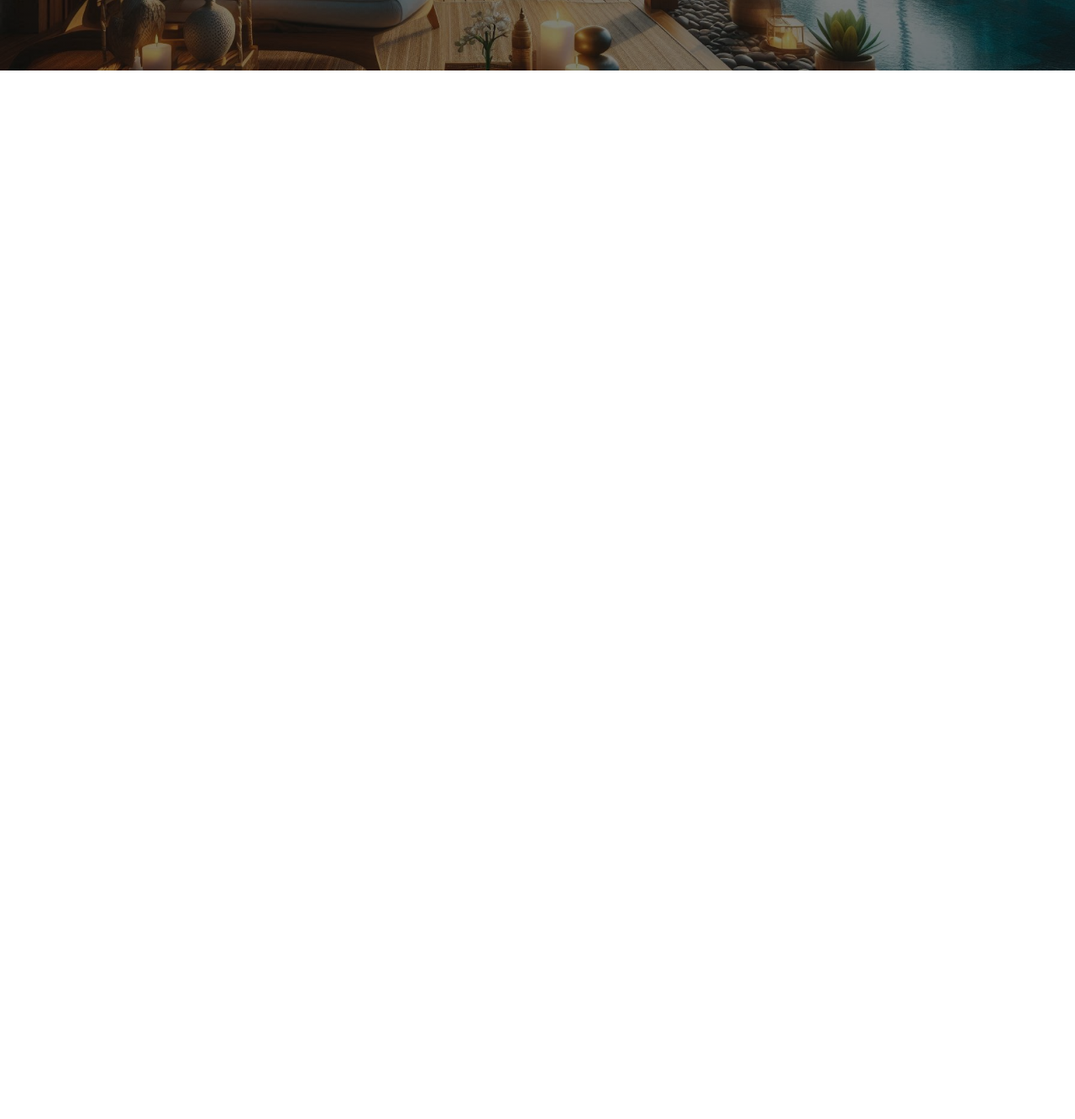
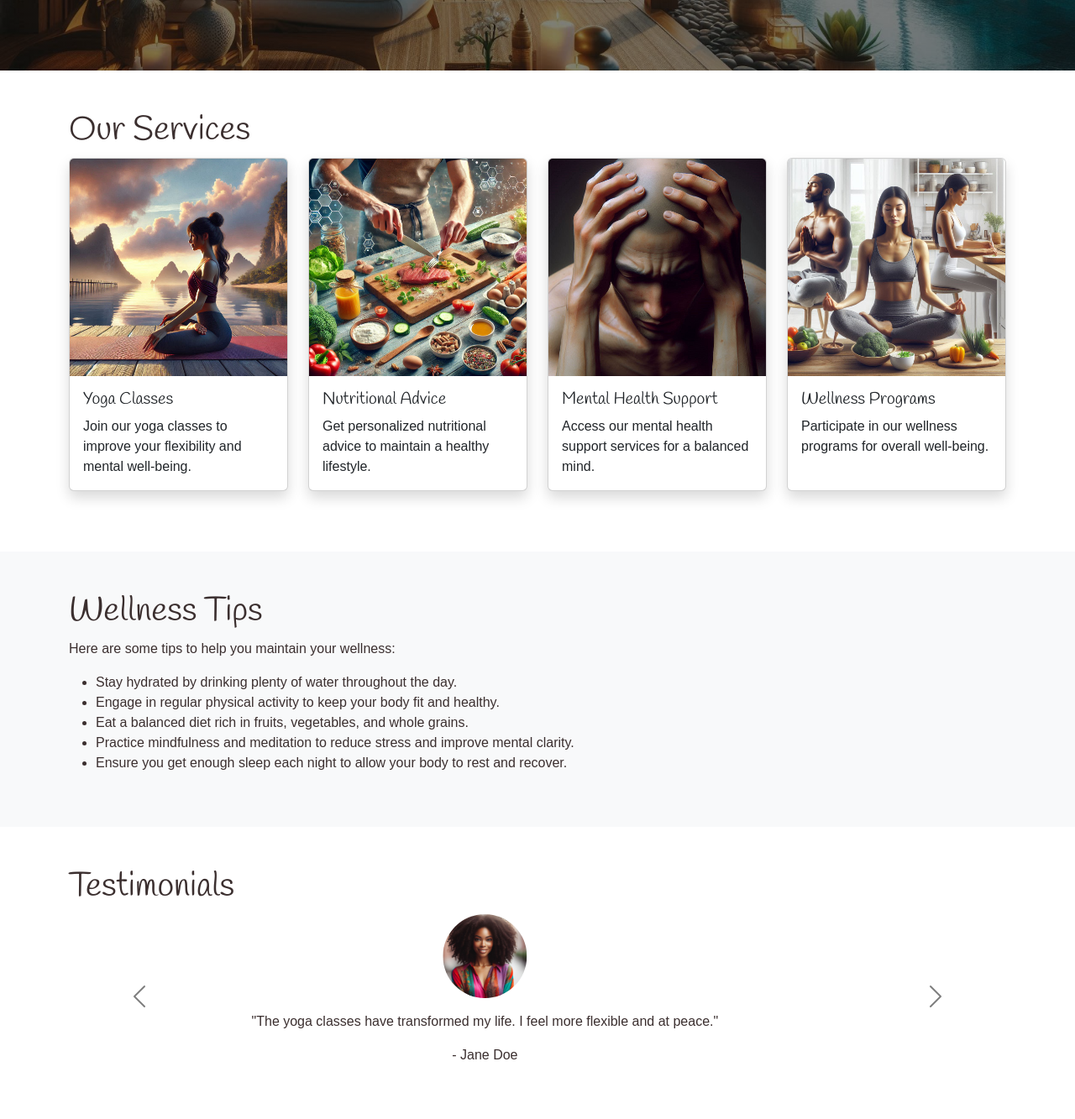
Before and after one commit to David-Coles-DC/wellness-website, a plain HTML site: page index.html in a window 1280 px wide. Shown: the part 316-1649 px from the top of the page at 84% size. Before the commit the page ends 800 px from the top, so only its background shows below. Drawn offline with nearby package versions, Linux system fonts and the light colour scheme.

Commit message:
Added images and sections for Our Services, Wellness Tips and Testimonials

```diff
--- a/assets/css/style.css
+++ b/assets/css/style.css
@@ -1,6 +1,10 @@
 body {
     font-family: Arial, Helvetica, sans-serif;
     color: #3B2F2F;
+}
+
+h1, h2, h3, h4, h5, h6 {
+    font-family: 'Handlee', cursive;
 }
 
 .navbar-custom .navbar-brand,
@@ -18,7 +22,6 @@ body {
 }
 
 .hero-section h1, .hero-section p {
-    font-family: 'Handlee', cursive;
     color: #FFEBD4;
 }
 
--- a/index.html
+++ b/index.html
@@ -41,6 +41,7 @@
             </div>
         </div>
     </nav>
+
     <header class="hero-section">
         <div class="container h-100 d-flex flex-column justify-content-center align-items-center text-center text-white">
             <h1 class="display-4">Welcome to Seven Seas Spa</h1>
@@ -48,6 +49,104 @@
             <a href="#contact" class="btn btn-light btn-lg">Cotact Us</a>
         </div>
     </header>
+
+    <section class="services-section py-5">
+        <div class="container">
+            <h1>Our Services</h1>
+            <div class="row">
+                <div class="col-6 col-xl-3 mb-4">
+                    <div class="card shadow h-100">
+                        <img src="assets/images/Yoga.jpeg" class="card-img-top" alt="Yoga Classes">
+                        <div class="card-body">
+                            <h5 class="card-title">Yoga Classes</h5>
+                            <p class="card-text">Join our yoga classes to improve your flexibility and mental well-being.</p>
+                        </div>
+                    </div>
+                </div>
+                <div class="col-6 col-xl-3 mb-4">
+                    <div class="card shadow h-100">
+                        <img src="assets/images/Nutritional-Advice.jpeg" class="card-img-top" alt="Nutritional Advice">
+                        <div class="card-body">
+                            <h5 class="card-title">Nutritional Advice</h5>
+                            <p class="card-text">Get personalized nutritional advice to maintain a healthy lifestyle.</p>
+                        </div>
+                    </div>
+                </div>
+                <div class="col-6 col-xl-3 mb-4">
+                    <div class="card shadow h-100">
+                        <img src="assets/images/Mental-Health-Support.jpeg" class="card-img-top" alt="Mental Health Support">
+                        <div class="card-body">
+                            <h5 class="card-title">Mental Health Support</h5>
+                            <p class="card-text">Access our mental health support services for a balanced mind.</p>
+                        </div>
+                    </div>
+                </div>
+                <div class="col-6 col-xl-3 mb-4">
+                    <div class="card shadow h-100">
+                        <img src="assets/images/Wellness-Programs.jpeg" class="card-img-top" alt="Wellness Programs">
+                        <div class="card-body">
+                            <h5 class="card-title">Wellness Programs</h5>
+                            <p class="card-text">Participate in our wellness programs for overall well-being.</p>
+                        </div>
+                    </div>
+                </div>
+            </div>
+        </div>
+    </section>
+
+    <section class="wellness-tips-section py-5 bg-light">
+        <div class="container">
+            <h1>Wellness Tips</h1>
+            <p>Here are some tips to help you maintain your wellness:</p>
+            <ul>
+                <li>Stay hydrated by drinking plenty of water throughout the day.</li>
+                <li>Engage in regular physical activity to keep your body fit and healthy.</li>
+                <li>Eat a balanced diet rich in fruits, vegetables, and whole grains.</li>
+                <li>Practice mindfulness and meditation to reduce stress and improve mental clarity.</li>
+                <li>Ensure you get enough sleep each night to allow your body to rest and recover.</li>
+            </ul>
+        </div>
+    </section>
+
+    <section class="testimonials-section py-5">
+        <div class="container">
+            <h1>Testimonials</h1>
+            <div id="testimonialCarousel" class="carousel carousel-dark slide" data-bs-ride="carousel">
+                <div class="carousel-inner">
+                    <div class="carousel-item active">
+                        <div class="d-flex flex-column align-items-center">
+                            <img src="assets/images/Testimonial-Headshot-1.jpeg" class="rounded-circle mb-3" alt="Client 1" width="100" height="100">
+                            <p class="testimonial-text">"The yoga classes have transformed my life. I feel more flexible and at peace."</p>
+                            <p class="testimonial-author">- Jane Doe</p>
+                        </div>
+                    </div>
+                    <div class="carousel-item">
+                        <div class="d-flex flex-column align-items-center">
+                            <img src="assets/images/Testimonial-Headshot-2.jpeg" class="rounded-circle mb-3" alt="Client 2" width="100" height="100">
+                            <p class="testimonial-text">"The nutritional advice I received was top-notch. I've never felt healthier."</p>
+                            <p class="testimonial-author">- John Smith</p>
+                        </div>
+                    </div>
+                    <div class="carousel-item">
+                        <div class="d-flex flex-column align-items-center">
+                            <img src="assets/images/Testimonial-Headshot-3.jpeg" class="rounded-circle mb-3" alt="Client 3" width="100" height="100">
+                            <p class="testimonial-text">"The mental health support has been a lifesaver. I feel more balanced and happy."</p>
+                            <p class="testimonial-author">- Emily Johnson</p>
+                        </div>
+                    </div>
+                </div>
+                <button class="carousel-control-prev" type="button" data-bs-target="#testimonialCarousel" data-bs-slide="prev">
+                    <span class="carousel-control-prev-icon" aria-hidden="true"></span>
+                    <span class="visually-hidden">Previous</span>
+                </button>
+                <button class="carousel-control-next" type="button" data-bs-target="#testimonialCarousel" data-bs-slide="next">
+                    <span class="carousel-control-next-icon" aria-hidden="true"></span>
+                    <span class="visually-hidden">Next</span>
+                </button>
+            </div>
+        </div>
+    </section>
+
     <script src="https://cdn.jsdelivr.net/npm/bootstrap@5.3.3/dist/js/bootstrap.bundle.min.js"
         integrity="sha384-YvpcrYf0tY3lHB60NNkmXc5s9fDVZLESaAA55NDzOxhy9GkcIdslK1eN7N6jIeHz" crossorigin="anonymous">
     </script>
```
Also changed, not shown: assets/images/Mental-Health-Support.jpeg (added), assets/images/Nutritional-Advice.jpeg (added), assets/images/Testimonial-Headshot-1.jpeg (added), assets/images/Testimonial-Headshot-2.jpeg (added), assets/images/Testimonial-Headshot-3.jpeg (added), assets/images/Wellness-Programs.jpeg (added), assets/images/Yoga.jpeg (added).
